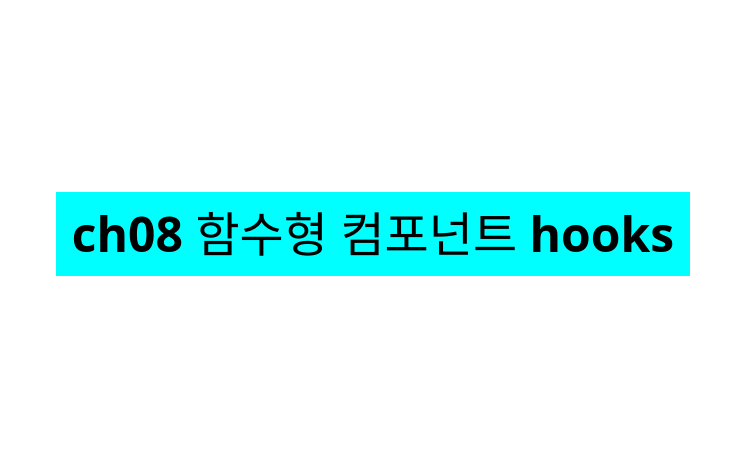
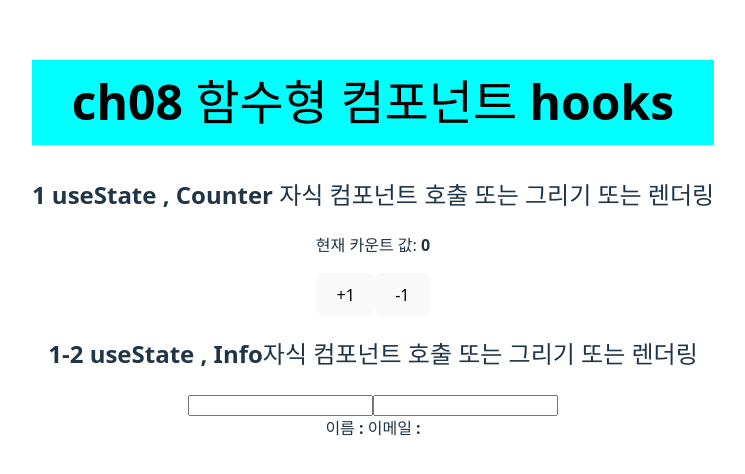
Before and after one commit to reokkamy/React-WorkSpace-k6-0806, a React (Vite) app in the folder ch08-vite-test/: page / in a window 1280 px wide. Shown: the part 166-640 px from the top of the page, without its empty margins (267-1012 px from the left). Built offline with nearby package versions, Linux system fonts and the light colour scheme.

Commit message:
6교시, useState 기본 확인 1

```diff
--- a/ch08-vite-test/src/App.jsx
+++ b/ch08-vite-test/src/App.jsx
@@ -1,4 +1,6 @@
 import './App.css';
+import Counter from './component/Counter.jsx';
+import Info from './component/Info.jsx';
 
 function App() {
   return (
@@ -6,6 +8,14 @@ function App() {
       <div>
         <h1 className="react"> ch08 함수형 컴포넌트 hooks</h1>
       </div>
+      <div>
+        <h2>
+          1 useState , Counter 자식 컴포넌트 호출 또는 그리기 또는 렌더링{' '}
+        </h2>
+        <Counter />
+        <h2>1-2 useState , Info자식 컴포넌트 호출 또는 그리기 또는 렌더링 </h2>
+        <Info />
+      </div>
     </>
   );
 }
--- a/ch08-vite-test/src/component/Counter.jsx
+++ b/ch08-vite-test/src/component/Counter.jsx
@@ -1,11 +1,16 @@
-import React from 'react';
+import React, { useState } from 'react';
 
 const Counter = () => {
-    return (
-        <div>
-
-        </div>
-    );
+  const [value, setValue] = useState(0);
+  return (
+    <div>
+      <p>
+        현재 카운트 값: <b>{value}</b>
+      </p>
+      <button onClick={() => setValue(value + 1)}>+1</button>
+      <button onClick={() => setValue(value - 1)}>-1</button>
+    </div>
+  );
 };
 
 export default Counter;
--- /dev/null
+++ b/ch08-vite-test/src/component/Info.jsx
@@ -0,0 +1,31 @@
+import React, { useState } from 'react';
+
+const Info = () => {
+  const [name, setName] = useState('');
+  const [email, setEmail] = useState('');
+
+  //화면에 input 태그에서 값이 변경 할 때 마다, state 의 값을 변경 해주는
+  // onChangeXXX , 이벤트 핸들러 추가하기.
+  const onChangeName = (e) => {
+    setName(e.target.value);
+  };
+
+  const onChangeEmail = (e) => {
+    setEmail(e.target.value);
+  };
+
+  return (
+    <div>
+      <div>
+        <input value={name} onChange={onChangeName} type="text" />
+        <input value={email} onChange={onChangeEmail} type="text" />
+      </div>
+      <div>
+        <b>이름 : </b> {name}
+        <b>이메일 : </b> {email}
+      </div>
+    </div>
+  );
+};
+
+export default Info;
```
